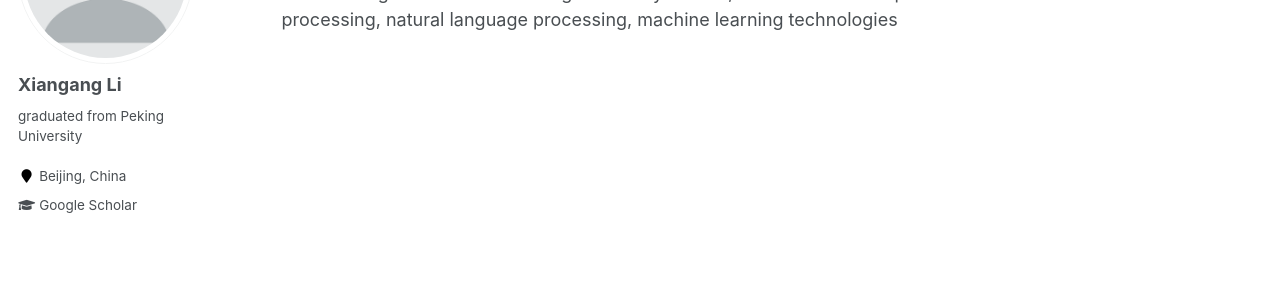
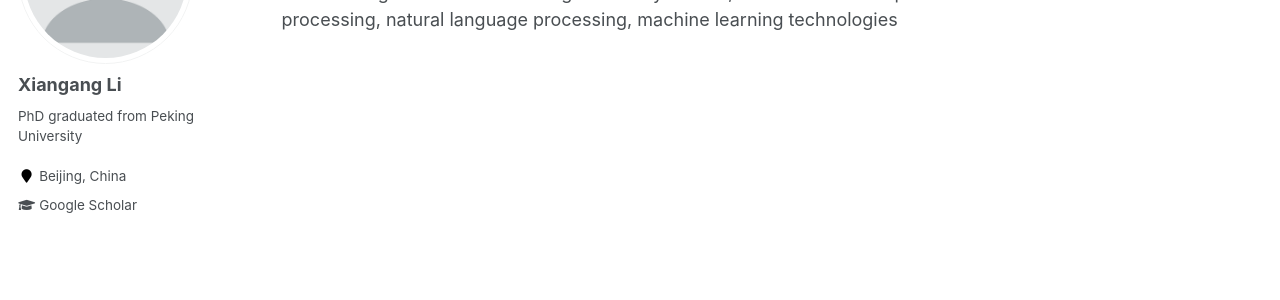
Before and after one commit to xiangangli/xiangangli.github.io, a Jekyll site: the page built from _pages/about.md, in a window 1280 px wide. Shown: the part 229-529 px from the top of the page. Built offline with Jekyll 4.4.1, drawn with Linux system fonts in a browser that asks for light colours.

Commit message:
_config.yml

```diff
--- a/_config.yml
+++ b/_config.yml
@@ -82,7 +82,7 @@ analytics:
 author:
   name             : "Xiangang Li"
   avatar           : "profile.png"
-  bio              : "graduated from Peking University"
+  bio              : "PhD graduated from Peking University"
   location         : "Beijing, China"
   employer         :
   pubmed           :
```
